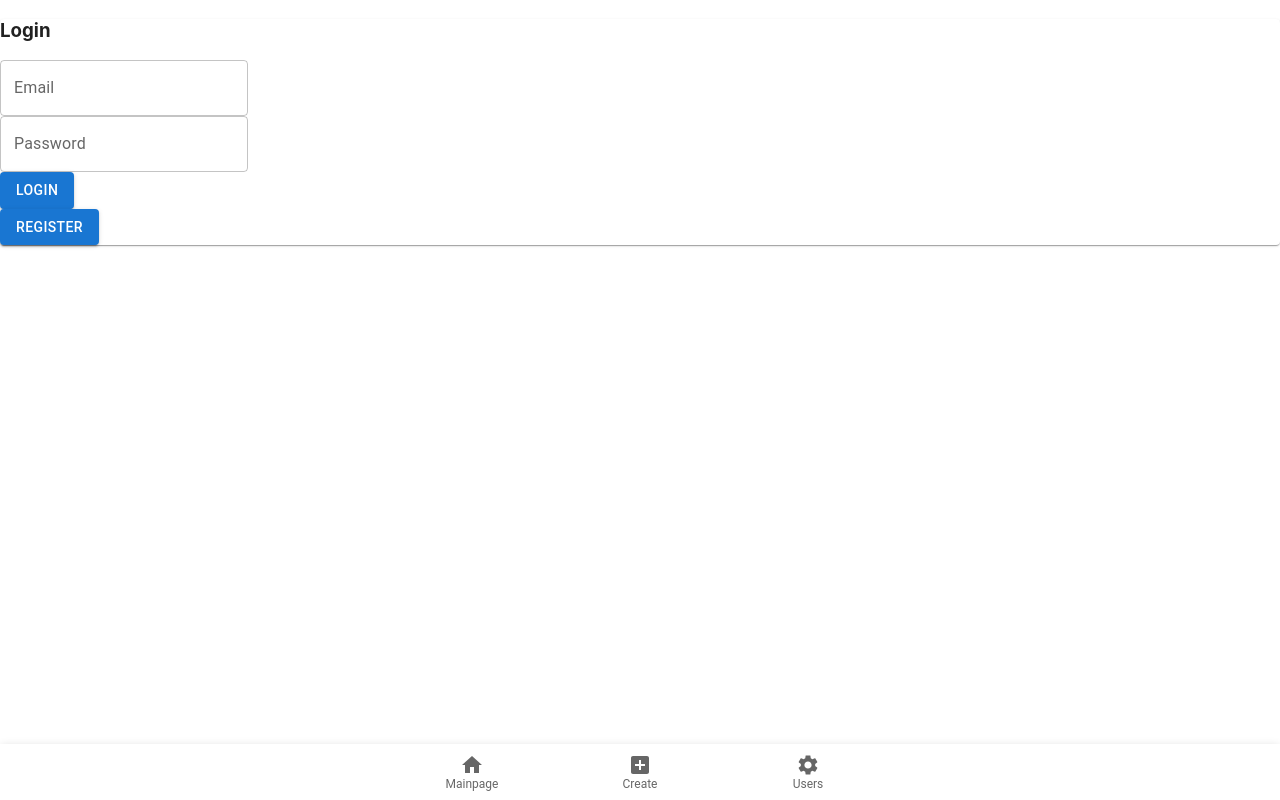
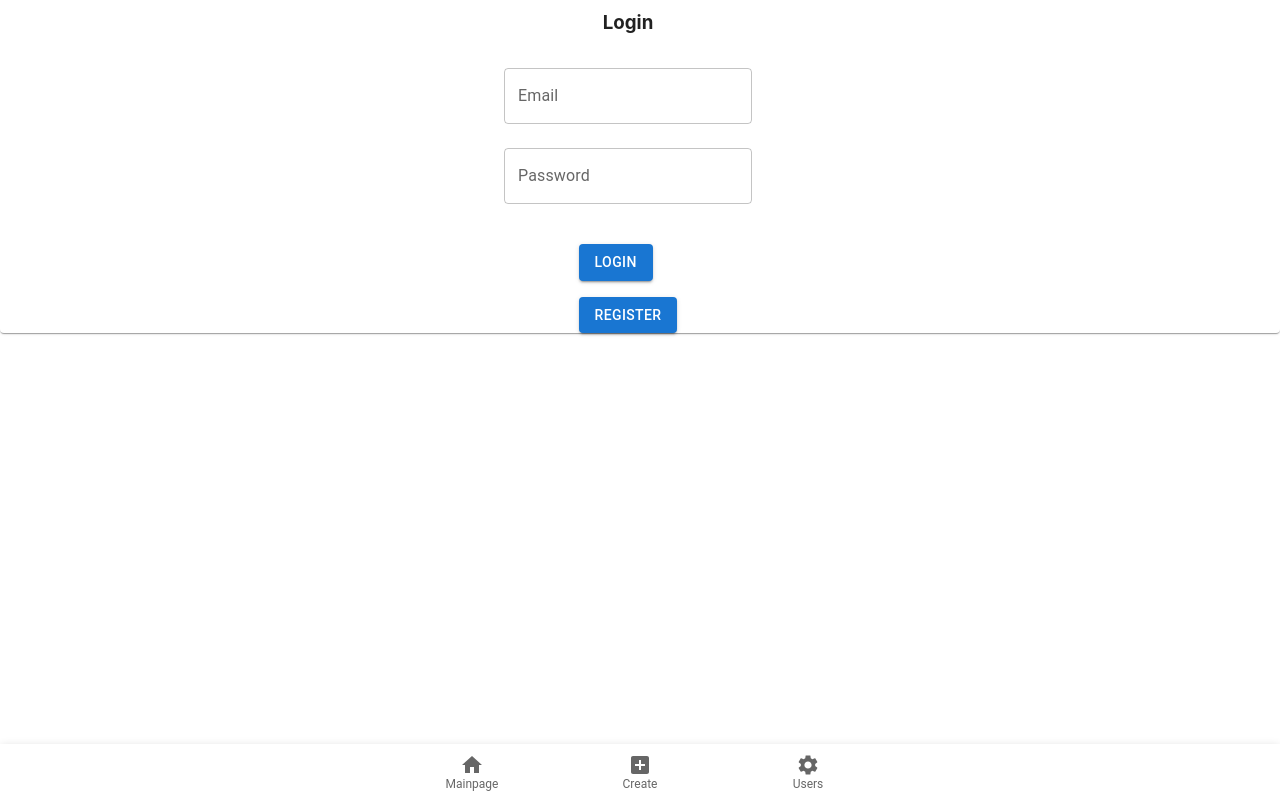
Before and after one commit to EniatinusJr/Notenverwaltung, a React (Create React App) app: page / in a window 1280 px wide. Built offline with nearby package versions, Linux system fonts and the light colour scheme; no server answers; the database is empty.

Commit message:
add styling to login

```diff
--- a/src/Login.js
+++ b/src/Login.js
@@ -11,6 +11,7 @@ import DialogTitle from '@mui/material/DialogTitle';
 import { useState } from 'react';
 import { logInWithEmailAndPassword } from './firebase';
 import Register from './Register';
+import { Box } from '@mui/system';
 
 
 function Login() {
@@ -30,22 +31,54 @@ function Login() {
 
     return (
         <Paper>
-            <Grid>
+            <Grid
+              container spacing={3}
+              direction="column"
+              alignItems="center"
+              justifyContent="center"
+              >
+                <Box mt={2}>
+                  <Grid>
+                      <h3>Login</h3>
+                  </Grid>
+                </Box>
                 <Grid>
-                    <h3>Login</h3>
+                <TextField
+                  id="outlined-basic"
+                  label="Email"
+                  variant="outlined"
+                  onChange={(e) => setEmail(e.target.value)}
+                  margin="normal"
+                  />
                 </Grid>
                 <Grid>
-                <TextField id="outlined-basic" label="Email" variant="outlined" onChange={(e) => setEmail(e.target.value)} />
+                <TextField
+                  id="outlined-basic"
+                  label="Password"
+                  type="password"
+                  variant="outlined"
+                  onChange={(e) => setPassword(e.target.value)}
+                  margin="normal"
+                  />
                 </Grid>
-                <Grid>
-                <TextField id="outlined-basic" label="Password" type="password" variant="outlined" onChange={(e) => setPassword(e.target.value)} />
-                </Grid>
-                <Grid>
-                    <Button variant="contained" onClick={(e) => {logInWithEmailAndPassword(email,password)}}>Login</Button>
-                </Grid>
-                <Grid>
-                <Button variant="contained" onClick={(e) => {handleClickOpen()}}>Register</Button>
-                </Grid>
+                <Box mt={2}>
+                  <Grid>
+                    <Box mt={2}>
+                      <Button
+                          variant="contained"
+                          onClick={(e) => {logInWithEmailAndPassword(email,password)}}
+                          >Login</Button>
+                    </Box>
+                  </Grid>
+                  <Grid>
+                    <Box mt={2}>
+                      <Button
+                        variant="contained"
+                        onClick={(e) => {handleClickOpen()}}
+                        >Register</Button>
+                    </Box>
+                  </Grid>
+                </Box>
                 <Dialog
         open={open}
         onClose={handleClose}
```
